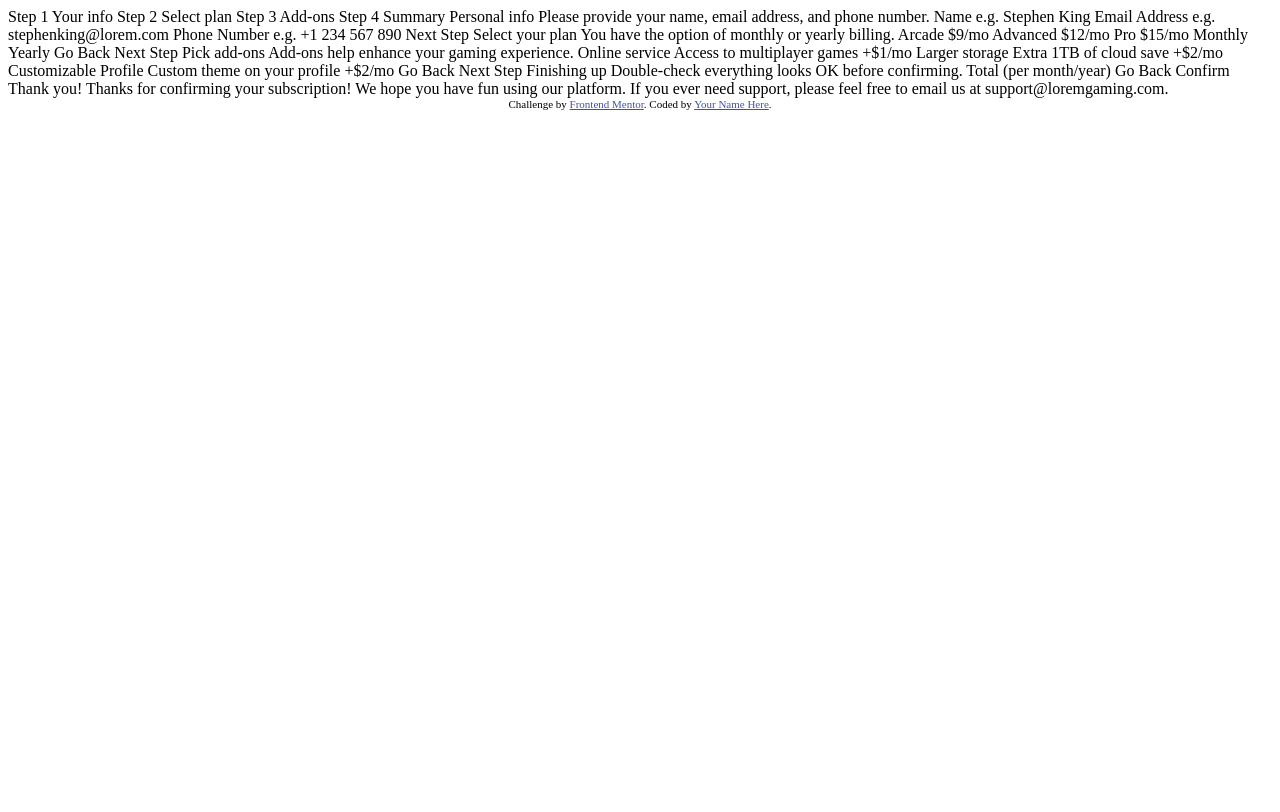
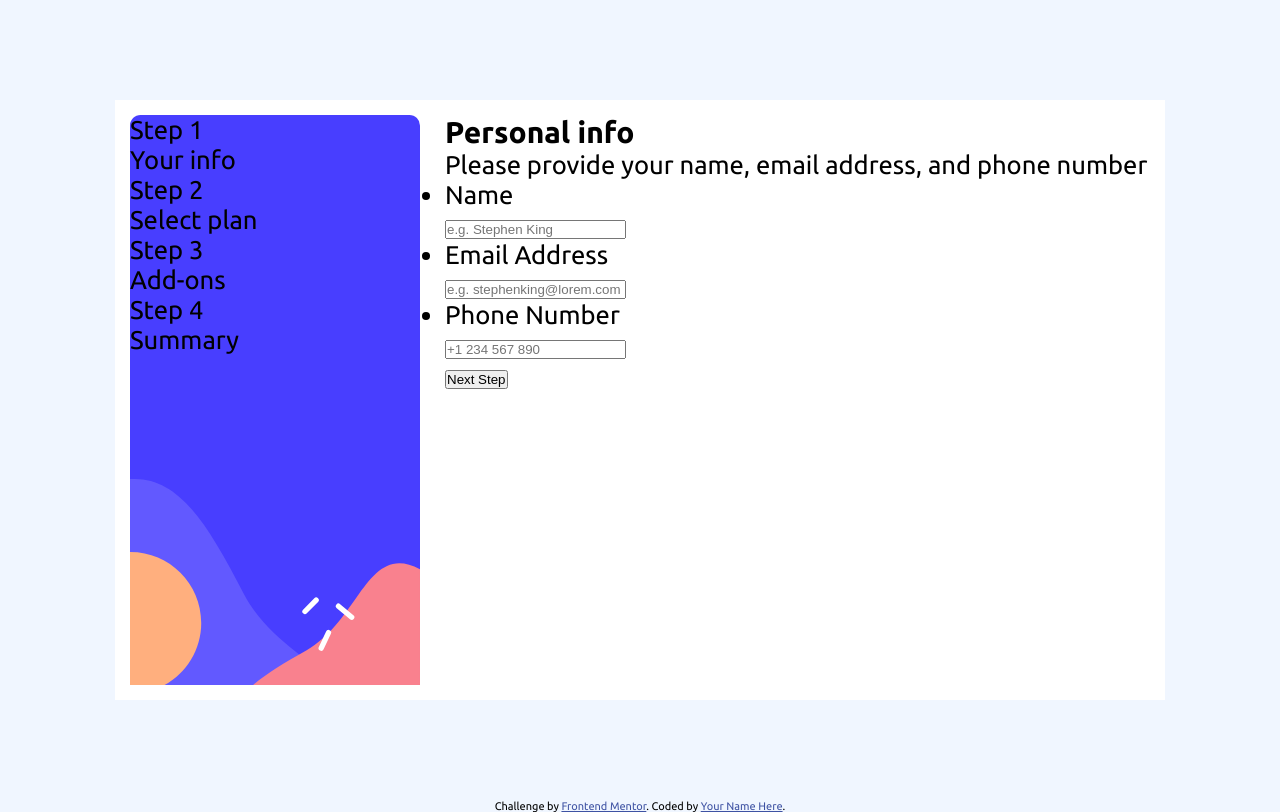
Before and after one commit to DawidPiechotaGit/MultiStepForm, a plain HTML site: page index.html in a window 1280 px wide. Drawn offline with Linux system fonts and the light colour scheme.

Commit message:
added script.js and style.css | started design layout

```diff
--- a/index.html
+++ b/index.html
@@ -1,126 +1,175 @@
 <!DOCTYPE html>
 <html lang="en">
   <head>
-  <meta charset="UTF-8">
-  <meta name="viewport" content="width=device-width, initial-scale=1.0"> <!-- displays site properly based on user's device -->
+    <meta charset="UTF-8" />
+    <meta name="viewport" content="width=device-width, initial-scale=1.0" />
+    <!-- displays site properly based on user's device -->
 
-  <link rel="icon" type="image/png" sizes="32x32" href="./assets/images/favicon-32x32.png">
+    <link
+      rel="icon"
+      type="image/png"
+      sizes="32x32"
+      href="./assets/images/favicon-32x32.png"
+    />
+    <link rel="preconnect" href="https://fonts.googleapis.com" />
+    <link rel="preconnect" href="https://fonts.gstatic.com" crossorigin />
+    <link
+      href="https://fonts.googleapis.com/css2?family=Rajdhani&family=Ubuntu:wght@400;500;700&display=swap"
+      rel="stylesheet"
+    />
+    <link rel="stylesheet" href="./styles.css" />
+    <script src="./script.js"></script>
 
     <title>Frontend Mentor | Multi-step form</title>
 
     <!-- Feel free to remove these styles or customise in your own stylesheet 👍 -->
     <style>
-    .attribution { font-size: 11px; text-align: center; }
-    .attribution a { color: hsl(228, 45%, 44%); }
+      .attribution {
+        font-size: 11px;
+        text-align: center;
+      }
+      .attribution a {
+        color: hsl(228, 45%, 44%);
+      }
     </style>
   </head>
   <body>
-
+    <main class="main">
+      <div class="step-container">
+        <div class="sidebar">
           <!-- Sidebar start -->
 
-  Step 1
-  Your info
+          <div class="sidebar-step1">
+            <div class="sidebar-step-circle"></div>
+            <div class="sidebar-step-text">
+              <p class="step-title">Step 1</p>
+              <p>Your info</p>
+            </div>
+          </div>
+          <div class="sidebar-step2">
+            <div class="sidebar-step-circle"></div>
+            <div class="sidebar-step-text">
+              <p class="step-title">Step 2</p>
+              <p>Select plan</p>
+            </div>
+          </div>
+          <div class="sidebar-step3">
+            <div class="sidebar-step-circle"></div>
+            <div class="sidebar-step-text">
+              <p class="step-title">Step 3</p>
+              <p>Add-ons</p>
+            </div>
+          </div>
+          <div class="sidebar-step4">
+            <div class="sidebar-step-circle"></div>
+            <div class="sidebar-step-text">
+              <p class="step-title">Step 4</p>
+              <p>Summary</p>
+            </div>
+          </div>
+        </div>
+        <div class="step1">
+          <!-- Step 1 start -->
+          <form class="step" id="form">
+            <h3 class="title">Personal info</h3>
+            <p class="description">
+              Please provide your name, email address, and phone number
+            </p>
+            <ul class="list">
+              <li class="item-list">
+                <div>
+                  <p class="input-label">Name</p>
+                  <p class="warning"></p>
+                </div>
+                <input
+                  type="text"
+                  name="userName"
+                  class="input"
+                  placeholder="e.g. Stephen King"
+                  required
+                />
+              </li>
+              <li class="item-list">
+                <div>
+                  <p class="input-label">Email Address</p>
+                  <p class="warning"></p>
+                </div>
+                <input
+                  type="text"
+                  name="emailAddress"
+                  class="input"
+                  placeholder="e.g. stephenking@lorem.com"
+                  required
+                />
+              </li>
+              <li class="item-list">
+                <div>
+                  <p class="input-label">Phone Number</p>
+                  <p class="warning"></p>
+                </div>
+                <input
+                  type="number"
+                  name="emailAddress"
+                  class="input"
+                  placeholder="+1 234 567 890"
+                  required
+                />
+              </li>
+            </ul>
+          </form>
+          <button>Next Step</button>
+        </div>
 
-  Step 2
-  Select plan
-
-  Step 3
-  Add-ons
-
-  Step 4
-  Summary
-
-  <!-- Sidebar end -->
-
-  <!-- Step 1 start -->
-
-  Personal info
-  Please provide your name, email address, and phone number.
-
-  Name
-  e.g. Stephen King
-
-  Email Address
-  e.g. stephenking@lorem.com
-
-  Phone Number
-  e.g. +1 234 567 890
-
-  Next Step
-
-  <!-- Step 1 end -->
-
+        <div class="step2" style="display: none">
           <!-- Step 2 start -->
 
-  Select your plan
-  You have the option of monthly or yearly billing.
-
-  Arcade
-  $9/mo
-
-  Advanced
-  $12/mo
-
-  Pro
-  $15/mo
-
-  Monthly
-  Yearly
-
-  Go Back
-  Next Step
+          Select your plan You have the option of monthly or yearly billing.
+          Arcade $9/mo Advanced $12/mo Pro $15/mo Monthly Yearly Go Back Next
+          Step
 
           <!-- Step 2 end -->
+        </div>
 
+        <div class="step3" style="display: none">
           <!-- Step 3 start -->
 
-  Pick add-ons
-  Add-ons help enhance your gaming experience.
-
-  Online service
-  Access to multiplayer games
-  +$1/mo
-
-  Larger storage
-  Extra 1TB of cloud save
-  +$2/mo
-
-  Customizable Profile
-  Custom theme on your profile
-  +$2/mo
-
-  Go Back
-  Next Step
+          Pick add-ons Add-ons help enhance your gaming experience. Online
+          service Access to multiplayer games +$1/mo Larger storage Extra 1TB of
+          cloud save +$2/mo Customizable Profile Custom theme on your profile
+          +$2/mo Go Back Next Step
 
           <!-- Step 3 end -->
+        </div>
 
         <!-- Step 4 start -->
 
-  Finishing up
-  Double-check everything looks OK before confirming.
+        <div class="step4" style="display: none">
+          Finishing up Double-check everything looks OK before confirming.
 
           <!-- Dynamically add subscription and add-on selections here -->
 
-  Total (per month/year)
-
-  Go Back
-  Confirm
+          Total (per month/year) Go Back Confirm
 
           <!-- Step 4 end -->
+        </div>
 
+        <div class="step5" style="display: none">
           <!-- Step 5 start -->
 
-  Thank you!
-
-  Thanks for confirming your subscription! We hope you have fun
-  using our platform. If you ever need support, please feel free
-  to email us at support@loremgaming.com.
+          Thank you! Thanks for confirming your subscription! We hope you have
+          fun using our platform. If you ever need support, please feel free to
+          email us at support@loremgaming.com.
 
           <!-- Step 5 end -->
+        </div>
+      </div>
+    </main>
 
     <div class="attribution">
-    Challenge by <a href="https://www.frontendmentor.io?ref=challenge" target="_blank">Frontend Mentor</a>.
-    Coded by <a href="#">Your Name Here</a>.
+      Challenge by
+      <a href="https://www.frontendmentor.io?ref=challenge" target="_blank"
+        >Frontend Mentor</a
+      >. Coded by <a href="#">Your Name Here</a>.
     </div>
   </body>
 </html>
--- /dev/null
+++ b/styles.css
@@ -0,0 +1,57 @@
+:root {
+  /* Primary color */
+  --Marine-blue: hsl(213, 96%, 18%);
+  --Purplish-blue: hsl(243, 100%, 62%);
+  --Pastel-blue: hsl(228, 100%, 84%);
+  --Light-blue: hsl(206, 94%, 87%);
+  --Strawberry-red: hsl(354, 84%, 57%);
+  /* Neutral color */
+  --Cool-gray: hsl(231, 11%, 63%);
+  --Light-gray: hsl(229, 24%, 87%);
+  --Magnolia: hsl(217, 100%, 97%);
+  --Alabaster: hsl(231, 100%, 99%);
+  --White: hsl(0, 0%, 100%);
+}
+
+* {
+  margin: 0;
+  padding: 0;
+  box-sizing: border-box;
+}
+
+body {
+  min-height: 100vh;
+  text-rendering: optimizeSpeed;
+  font-size: 1.6rem;
+  background-color: var(--Magnolia);
+  position: relative;
+  font-family: "Ubuntu", sans-serif;
+}
+
+.main {
+  max-width: 1050px;
+  min-height: 100vh;
+  width: 100%;
+  margin: 0 auto;
+  display: flex;
+  align-items: center;
+  justify-content: center;
+  background-color: var(--Magnolia);
+  place-self: center;
+}
+
+.step-container {
+  width: 100%;
+  display: grid;
+  grid-template-columns: 290px 1fr;
+  gap: 25px;
+  min-height: 600px;
+  background-color: var(--White);
+  padding: 15px;
+}
+
+.sidebar {
+  background: url("./assets/images/bg-sidebar-desktop.svg");
+  background-repeat: no-repeat;
+  background-size: cover;
+}
```
Also changed, not shown: script.js (added). Lines whose indentation alone changed are shown as unchanged.
